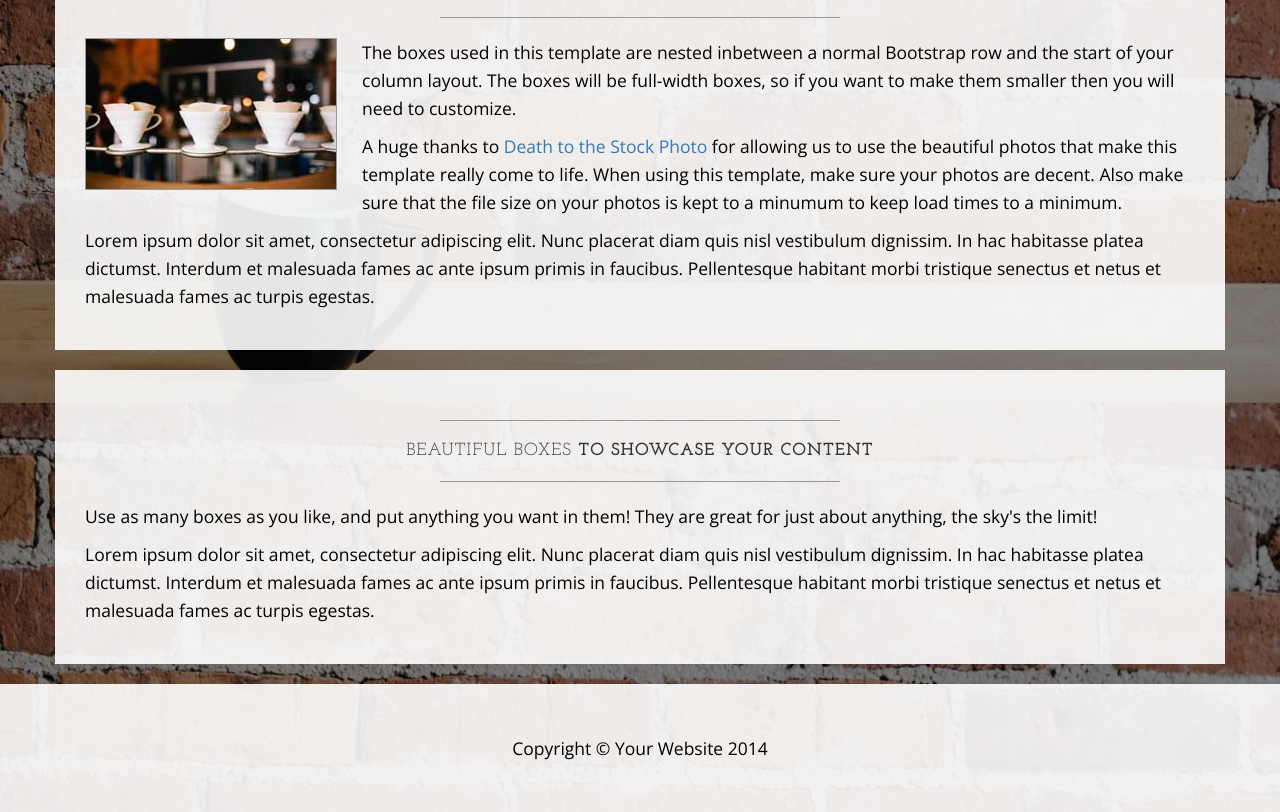
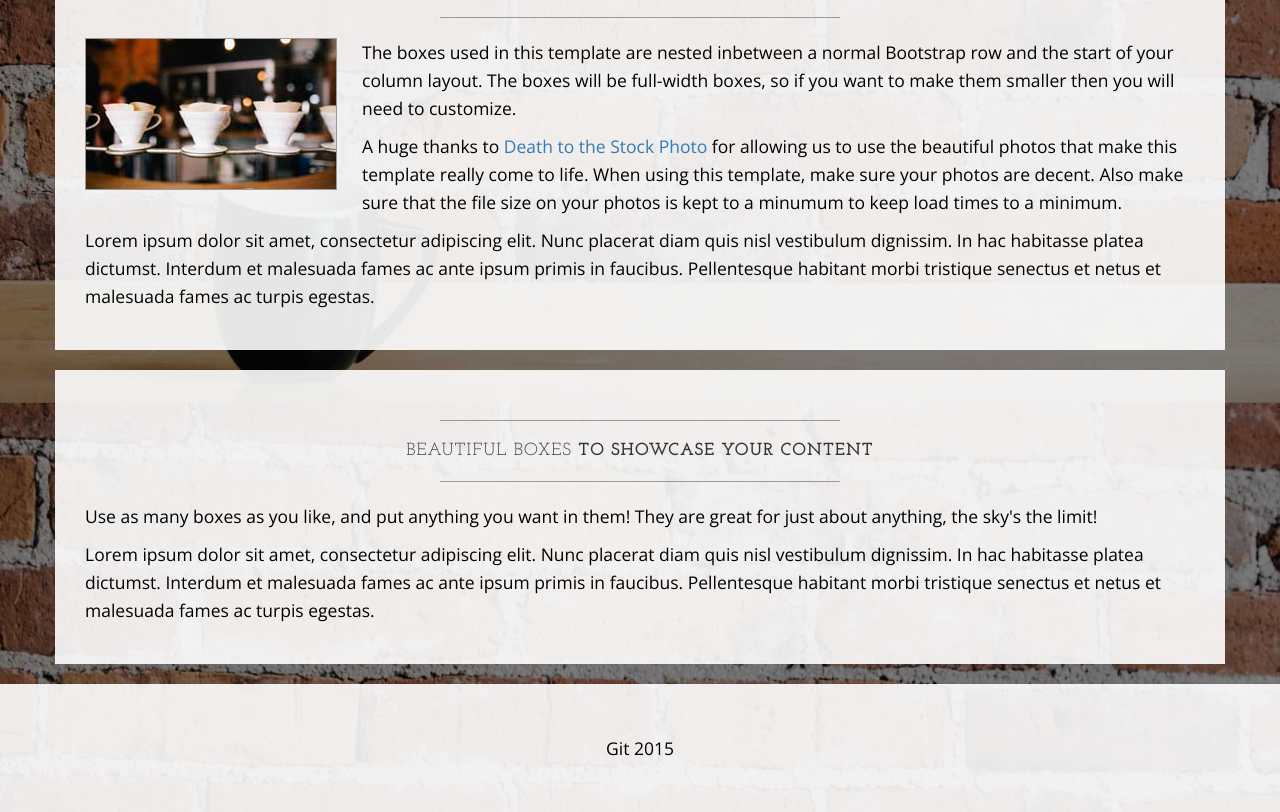
Before and after one commit to EdmondC/Learnable-Git-Course, a plain HTML site: page index.html in a window 1280 px wide. Shown: the part 1197-2009 px from the top of the page. Drawn offline with nearby package versions, Linux system fonts and the light colour scheme.

Commit message:
Changed text inside footer

```diff
--- a/index.html
+++ b/index.html
@@ -157,7 +157,7 @@
         <div class="container">
             <div class="row">
                 <div class="col-lg-12 text-center">
-                    <p>Copyright &copy; Your Website 2014</p>
+                    <p>Git 2015</p>
                 </div>
             </div>
         </div>
```
